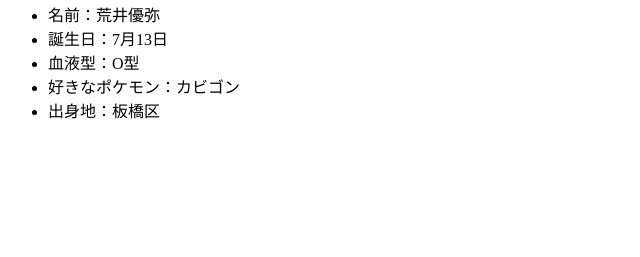
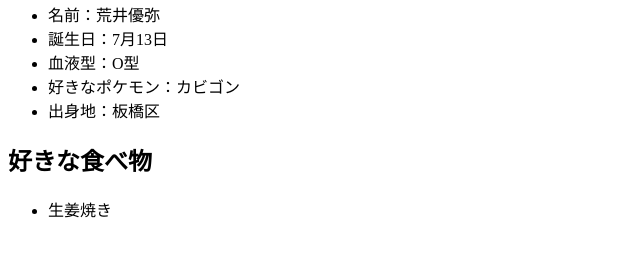
Before and after one commit to yuuyara/DS_programming, a plain HTML site: page index.html in a window 1280 px wide. Shown: the part 87-344 px from the top of the page, without its empty margins (0-640 px from the left). Drawn offline with Linux system fonts and the light colour scheme.

Commit message:
好きな食べ物の追記

```diff
--- a/index.html
+++ b/index.html
@@ -23,5 +23,12 @@
 
         </ul>
 
+        <h2> 好きな食べ物 </h2>
+
+        <ul>
+            <li>生姜焼き</li>
+        </ul>
+
+
     </body>
 </html>
```
